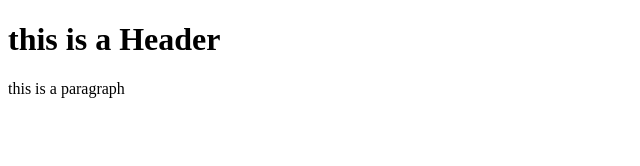
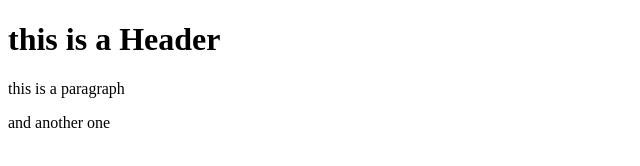
Before and after one commit to MayneWay/Revizion, a plain HTML site: page index.html in a window 1280 px wide. Shown: the whole page, without its empty margins (0-640 px from the left). Drawn offline with Linux system fonts and the light colour scheme.

Commit message:
Third commit

```diff
--- a/index.html
+++ b/index.html
@@ -8,5 +8,6 @@
 <body>
     <h1>this is a Header</h1>
     <p>this is a paragraph</p>
+    <p>and another one</p>
 </body>
 </html>
```
